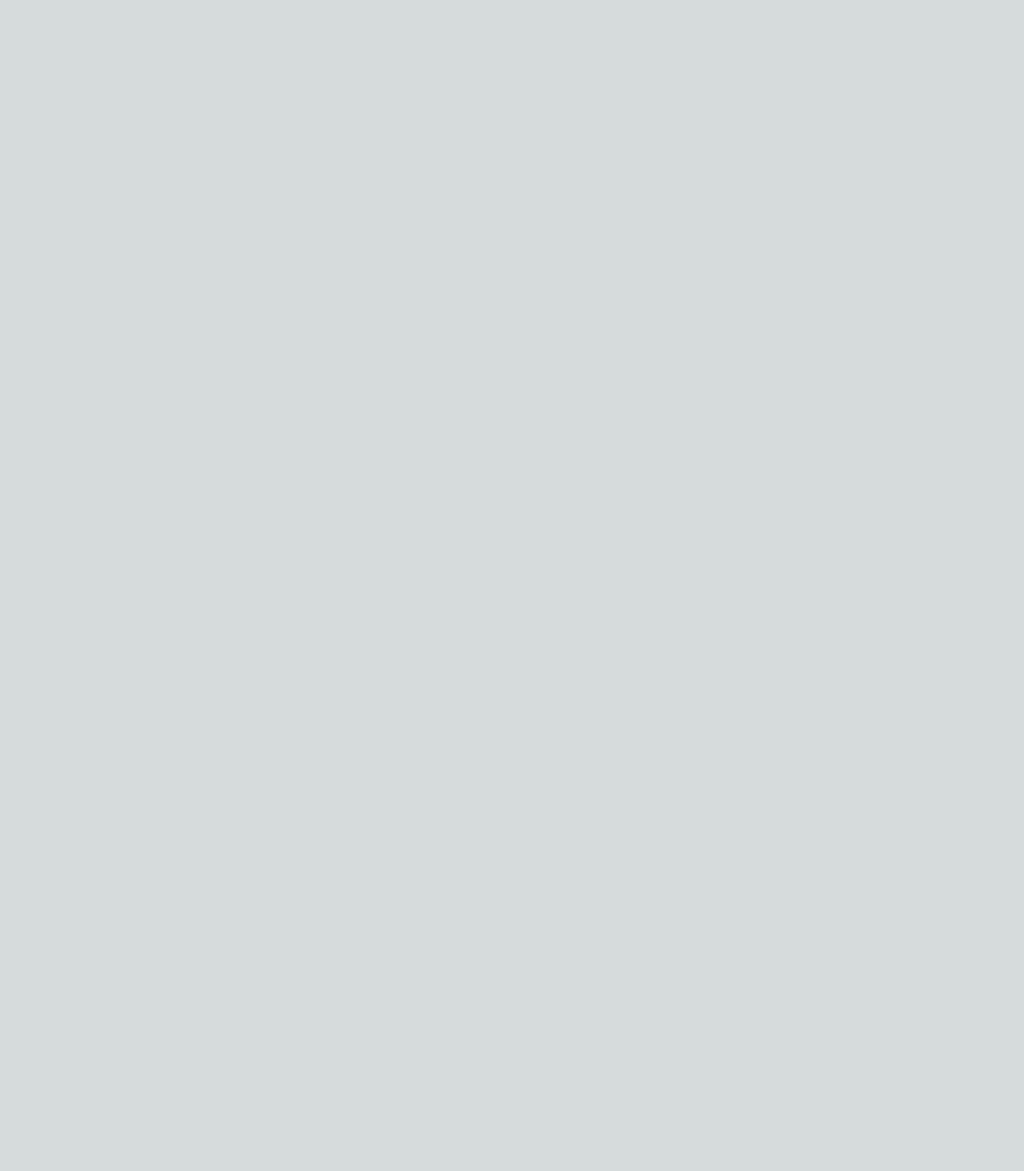
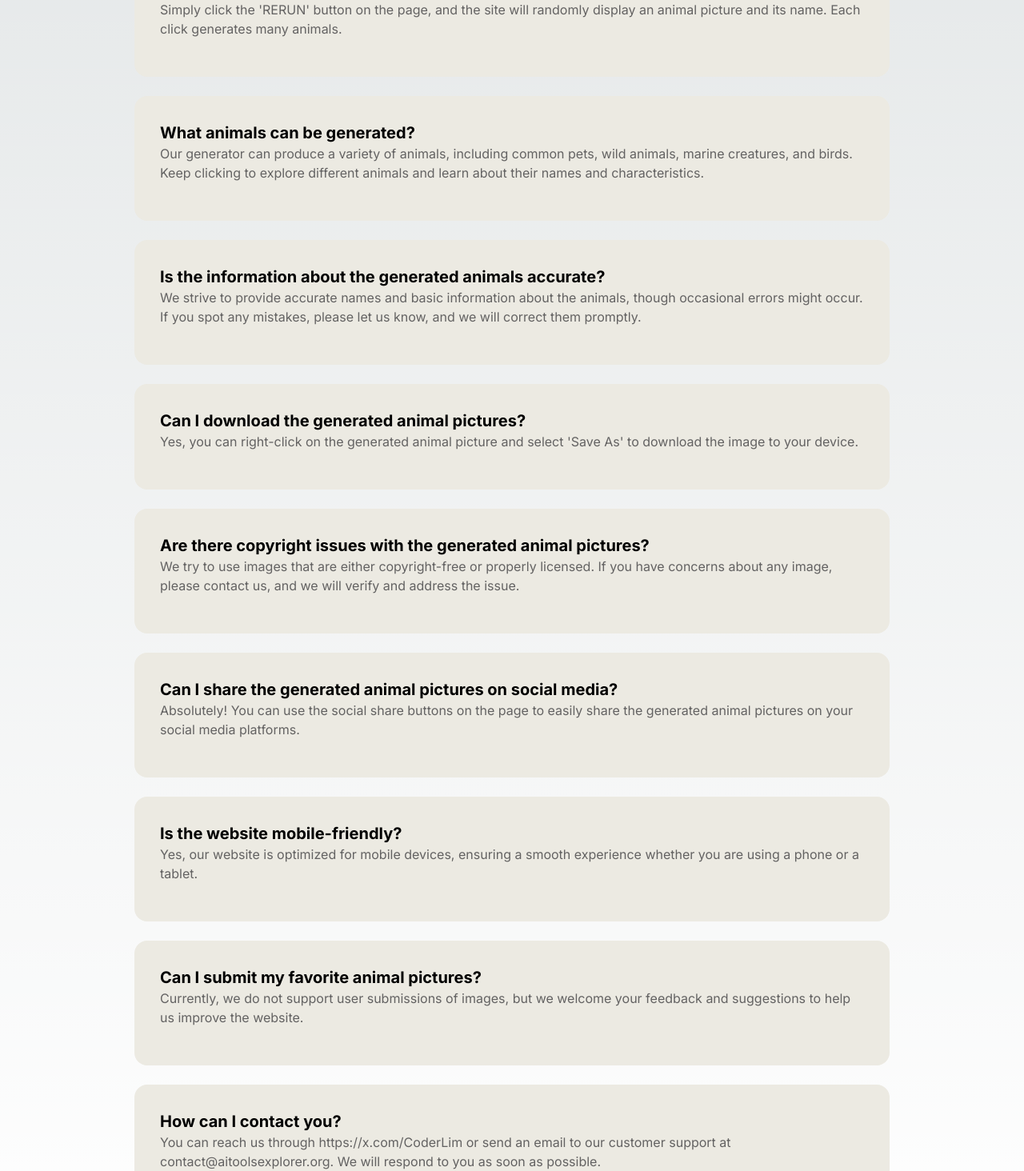
Before and after one commit to laohuoyan/randomanimal-generator, a Next.js app: page / in a window 1280 px wide. Shown: the part 1172-2636 px from the top of the page at 80% size. Before the commit the page ends 964 px from the top, so only its background shows below. Built offline with nearby package versions, Linux system fonts and the light colour scheme; no server answers.

Commit message:
feat: 加点内容

```diff
--- /dev/null
+++ b/app/content.ts
@@ -0,0 +1,42 @@
+export default [
+    {
+        question: "Why Create the Random Animal Generator？",
+        answer: "Are your kids asking for a pet, but you're not excited about the usual dog or cat?  You've come to the right place. With our random animal generator, you can explore unique animals from all over the world and find the perfect match for your family.  My daughter wants a kangaroo, but I'm more interested in an alpaca. This tool helps you discover a wide range of fascinating animals, ensuring you find one that fits all your desires.",
+    },
+    {
+        "question": "How do I use the random animal generator?",
+        "answer": "Simply click the 'RERUN' button on the page, and the site will randomly display an animal picture and its name. Each click generates many animals."
+    },
+    {
+        "question": "What animals can be generated?",
+        "answer": "Our generator can produce a variety of animals, including common pets, wild animals, marine creatures, and birds. Keep clicking to explore different animals and learn about their names and characteristics."
+    },
+    {
+        "question": "Is the information about the generated animals accurate?",
+        "answer": "We strive to provide accurate names and basic information about the animals, though occasional errors might occur. If you spot any mistakes, please let us know, and we will correct them promptly."
+    },
+    {
+        "question": "Can I download the generated animal pictures?",
+        "answer": "Yes, you can right-click on the generated animal picture and select 'Save As' to download the image to your device."
+    },
+    {
+        "question": "Are there copyright issues with the generated animal pictures?",
+        "answer": "We try to use images that are either copyright-free or properly licensed. If you have concerns about any image, please contact us, and we will verify and address the issue."
+    },
+    {
+        "question": "Can I share the generated animal pictures on social media?",
+        "answer": "Absolutely! You can use the social share buttons on the page to easily share the generated animal pictures on your social media platforms."
+    },
+    {
+        "question": "Is the website mobile-friendly?",
+        "answer": "Yes, our website is optimized for mobile devices, ensuring a smooth experience whether you are using a phone or a tablet."
+    },
+    {
+        "question": "Can I submit my favorite animal pictures?",
+        "answer": "Currently, we do not support user submissions of images, but we welcome your feedback and suggestions to help us improve the website."
+    },
+    {
+        "question": "How can I contact you?",
+        "answer": "You can reach us through https://x.com/CoderLim or send an email to our customer support at contact@aitoolsexplorer.org. We will respond to you as soon as possible."
+    }
+]
--- a/app/page.tsx
+++ b/app/page.tsx
@@ -2,6 +2,7 @@
 
 import Image from "next/image";
 import data from "./data";
+import contentData from './content';
 import { useState } from "react";
 import { getRandomNumbersInRange } from '@/utils/common';
 
@@ -66,6 +67,28 @@ export default function Home() {
             </div>
              {/* END: 图片画廊 */}
           </div>
+
+          {/* BEGIN：文本内容 */}
+          <section className="mx-auto w-full max-w-5xl px-5 md:px-10">
+            {contentData.map(item => (
+                <div key={item.question} className="">
+                  <div className="mb-6 rounded-2xl bg-[#eceae2] p-8">
+                    <div className="flex cursor-pointer items-start justify-between">
+                      <p className="text-xl font-bold">{item.question}</p>
+                      {/* <div className="relative ml-10 mt-1 flex h-5 w-5 items-center justify-center">
+                        <div className="absolute h-5 w-0.5 bg-[#0b0b1f]"></div>
+                        <div className="h-0.5 w-5 bg-[#0b0b1f]"></div>
+                      </div> */}
+                    </div>
+                    <div className="mb-4">
+                      <p className="text-[#636262]">{item.answer}</p>
+                    </div>
+                  </div>
+                </div>
+              ))
+            }
+          </section>
+          {/* END：文本内容 */}
         </div>
       </section>
 
```
